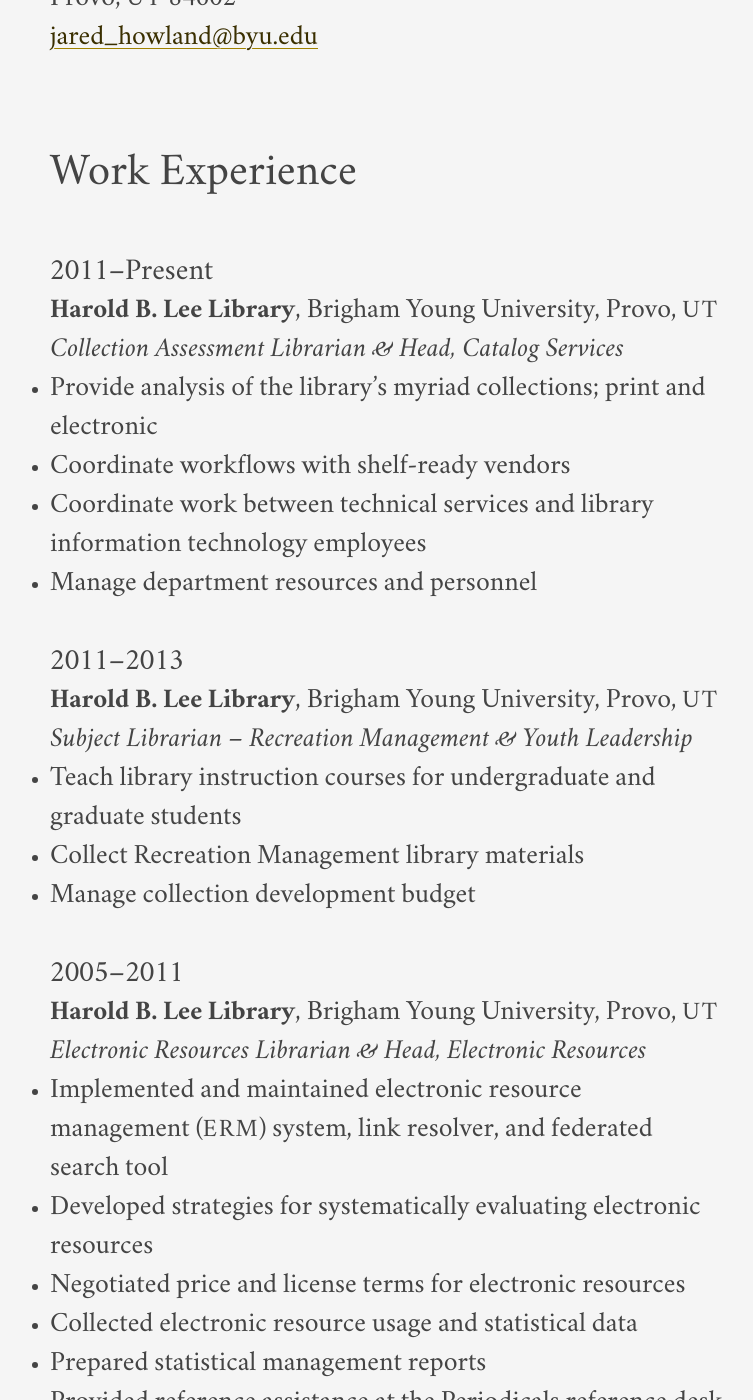
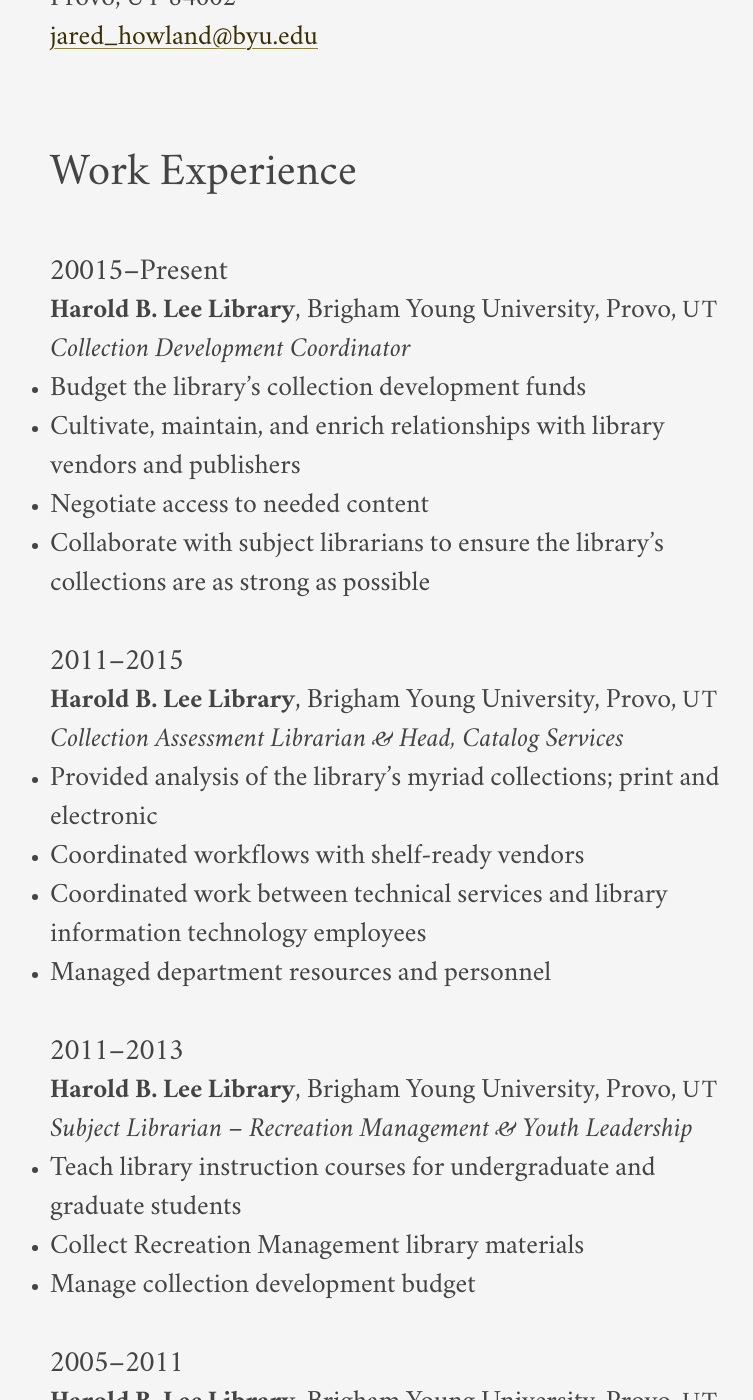
Before and after one commit to jaredhowland/jaredhowland.github.io, a Jekyll site: the page built from content/vita.md, in a window 1280 px wide and 1400 px high, scrolled down 565 px. Shown: the whole window, without its empty margins (252-1005 px from the left). Built offline with Jekyll 4.4.1, drawn with Linux system fonts in a browser that asks for light colours; Markdown is read by kramdown in place of the engine named in the settings.

Commit message:
Update vita.md

```diff
--- a/content/vita.md
+++ b/content/vita.md
@@ -14,15 +14,25 @@ Provo, <span class="caps">UT</span> 84602
 
 ## Work Experience ##
 
-### 2011–Present ###
+### 20015–Present ###
+**Harold B. Lee Library**, Brigham Young University, Provo, <span class="caps">UT</span>
+
+*Collection Development Coordinator*
+
+* Budget the library’s collection development funds
+* Cultivate, maintain, and enrich relationships with library vendors and publishers
+* Negotiate access to needed content
+* Collaborate with subject librarians to ensure the library’s collections are as strong as possible
+
+### 2011–2015 ###
 **Harold B. Lee Library**, Brigham Young University, Provo, <span class="caps">UT</span>
 
 *Collection Assessment Librarian & Head, Catalog Services*
 
-* Provide analysis of the library’s myriad collections; print and electronic
-* Coordinate workflows with shelf-ready vendors
-* Coordinate work between technical services and library information technology employees
-* Manage department resources and personnel
+* Provided analysis of the library’s myriad collections; print and electronic
+* Coordinated workflows with shelf-ready vendors
+* Coordinated work between technical services and library information technology employees
+* Managed department resources and personnel
 
 ### 2011–2013 ###
 **Harold B. Lee Library**, Brigham Young University, Provo, <span class="caps">UT</span>
```
